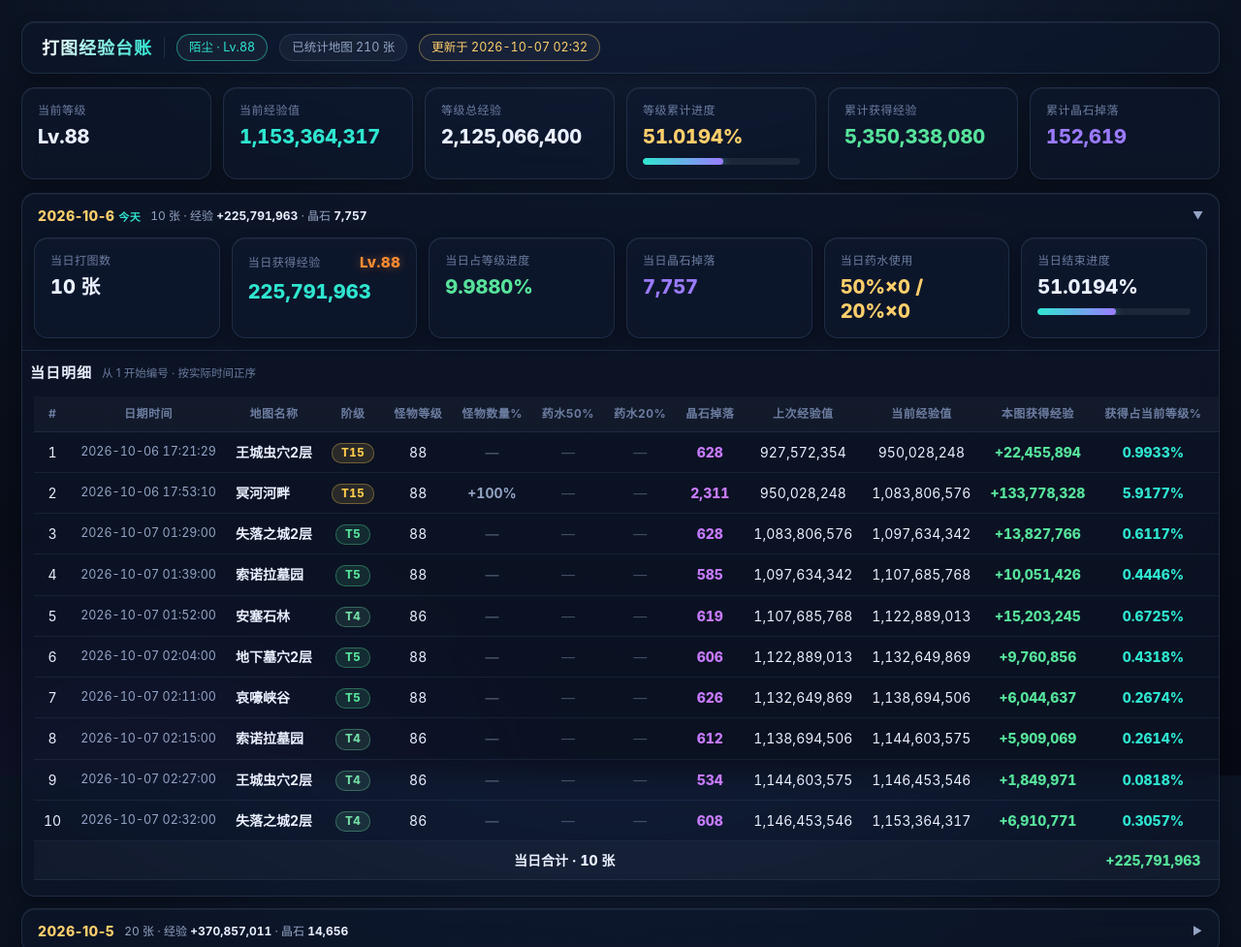
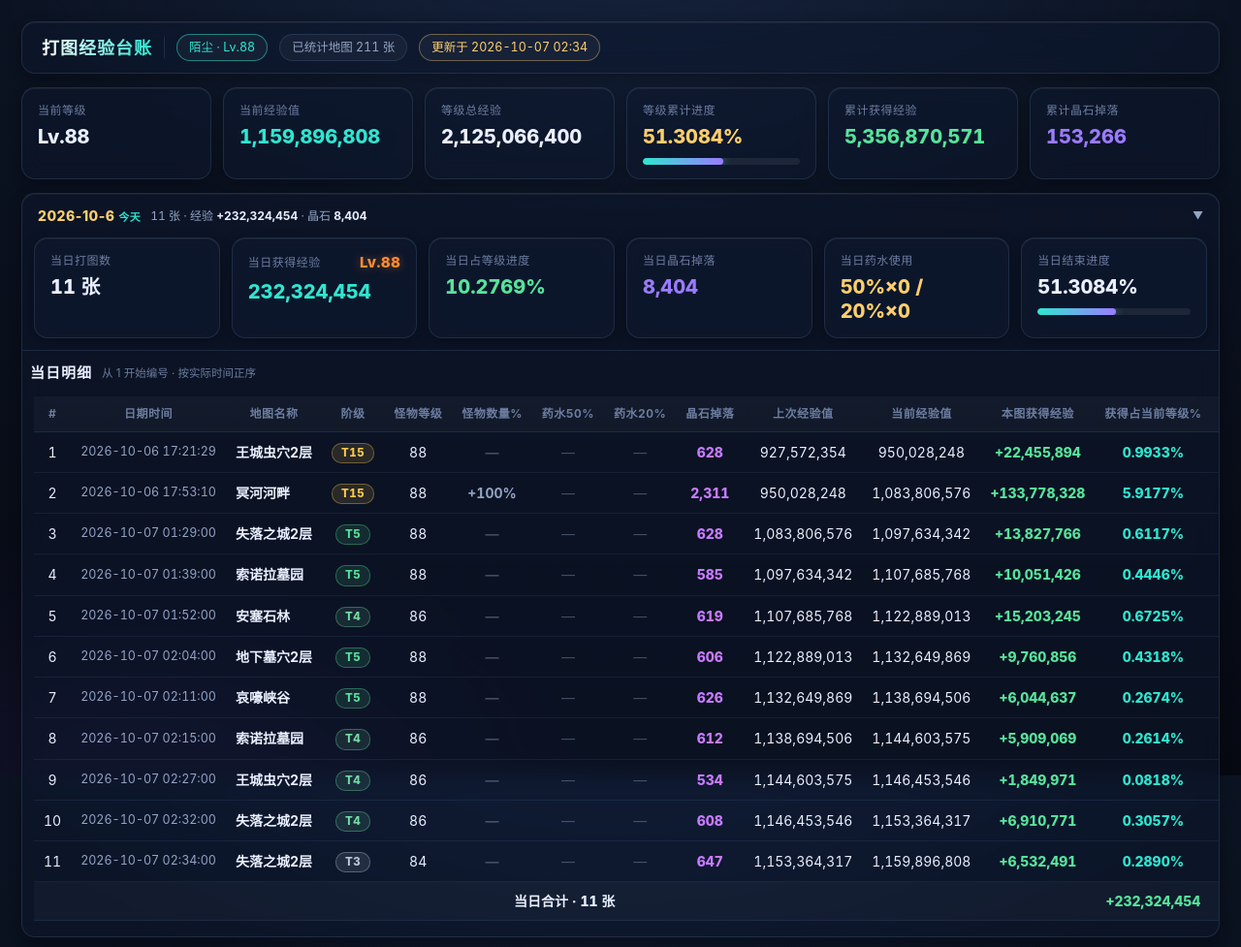
Before and after one commit to dycxlcvxv00/baozhan-game, a website: page index-xp.html in a window 1280 px wide. Shown: the top 977 px of the page at 97% size. Drawn offline with Linux system fonts and the light colour scheme.

Commit message:
经验台账：新增第211条 13失落之城2层 怪物84级 晶石647 进度51.3084%

```diff
--- a/index-xp.html
+++ b/index-xp.html
@@ -294,7 +294,7 @@
 const LEVEL_TOTALS = { 86: 1999268000, 87: 2125066400, 88: 2260637300 };
 const LEVEL_TOTAL  = LEVEL_TOTALS[87];   /* 当前等级（87）升级总经验 */
 const ltOf = r => LEVEL_TOTALS[r.level] || LEVEL_TOTAL;
-const UPDATED_AT  = '2026-10-07 02:32';
+const UPDATED_AT  = '2026-10-07 02:34';
 
 /* dt 为统计时刻，精确到分秒；
    #1 为 86 级首张统计图按 0 起点计；前两条分秒为补记时刻 */
@@ -1502,6 +1502,12 @@ const XP_RECORDS = [
     pot50:false, pot20:false, stones:608,
     prev:1146453546, cur:1153364317, note:'',
     affixes:['角色生命减少30%,角色所有抗性减少15%,怪物冰霜抗性增加60%,掉落的虚无结晶数量增加25%'] },
+
+  { dt:'2026-10-07 02:34:00', role:'陌尘', level:88,
+    map:'失落之城2层', tier:'13', mobLv:84, mobQty:null,
+    pot50:false, pot20:false, stones:647,
+    prev:1153364317, cur:1159896808, note:'',
+    affixes:['怪物物理抗性增加35%,角色移动速度增加30%,怪物闪电抗性增加35%,角色生命增加30%'] },
 ];
 /* ============ 以下为渲染逻辑，通常不用改 ============ */
 
```
